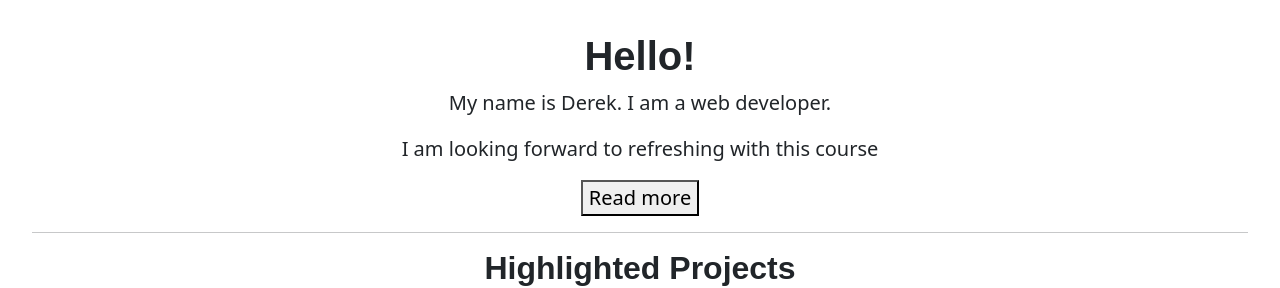
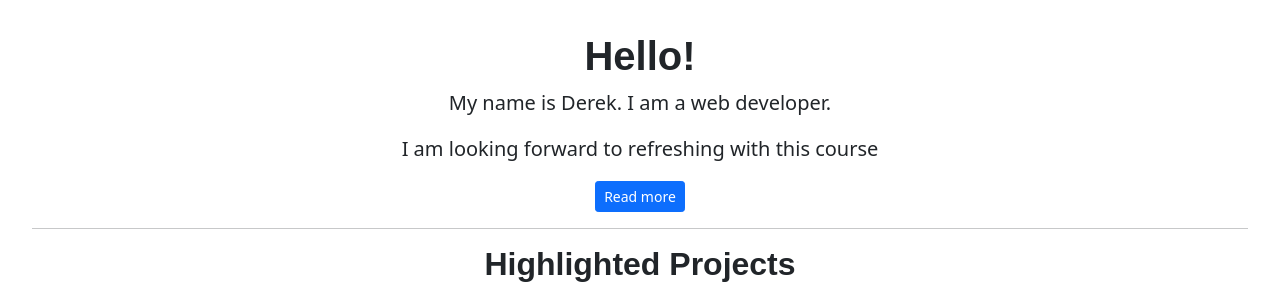
Before and after one commit to derekrdrill/react-app, a React (Create React App) app: page / in a window 1280 px wide. Shown: the top 288 px of the page. Built offline with nearby package versions, Linux system fonts and the light colour scheme; the HTML template or start-up script is replaced by a standard one.

Commit message:
Section 2 Chapter 19: making buttons BS buttons

```diff
--- a/src/App.js
+++ b/src/App.js
@@ -20,11 +20,11 @@ export default class App extends Component {
                             <p>I live in Charlotte, and code every day.</p>
                             <p>My favorite languages are JavaScript and Typescript</p>
                             <p>Besides coding, I love my dog, staying active, sports and cooking!</p>
-                            <button onClick={this.toggleDisplayBio}>Show less</button>
+                            <button className='btn btn-primary btn-sm' onClick={this.toggleDisplayBio}>Show less</button>
                         </div>
                     ) : (
                         <div>
-                            <button onClick={this.toggleDisplayBio}>Read more</button>
+                            <button className='btn btn-primary btn-sm' onClick={this.toggleDisplayBio}>Read more</button>
                         </div>
                     )
                 }
```
